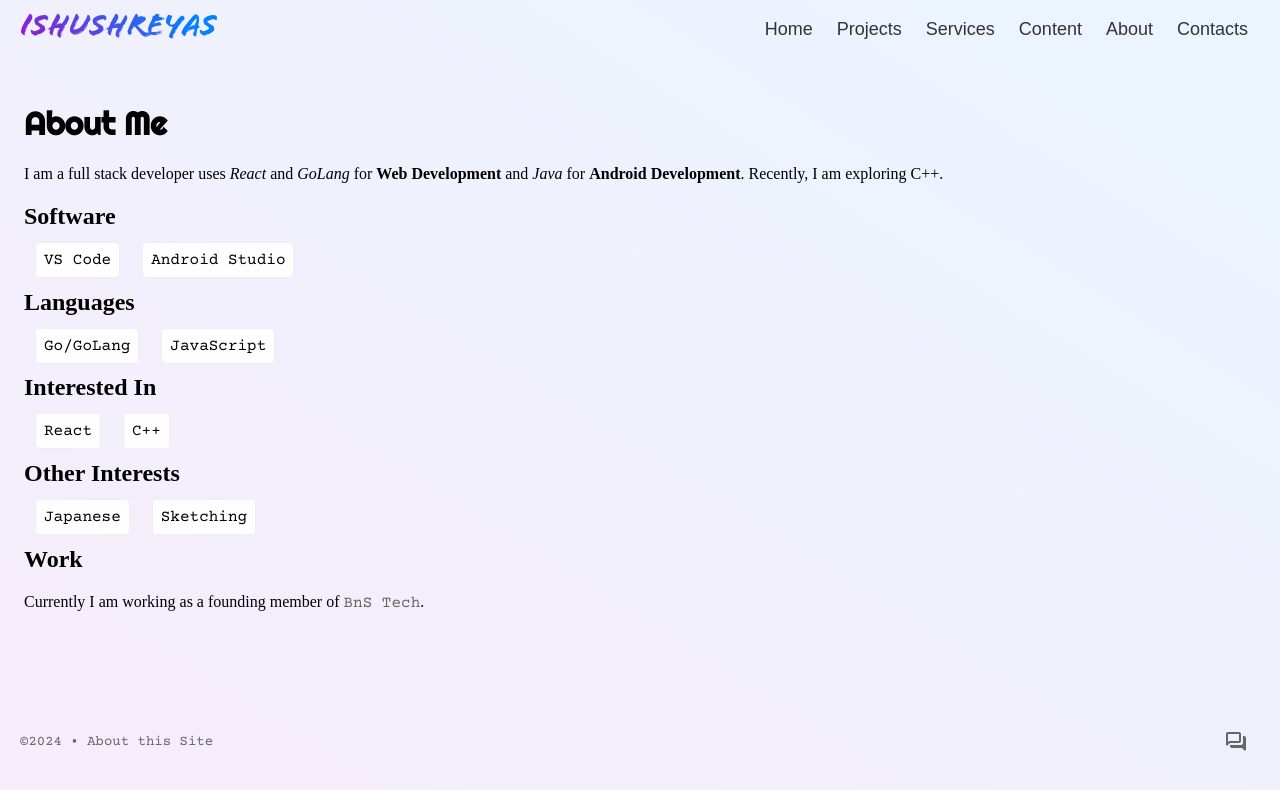
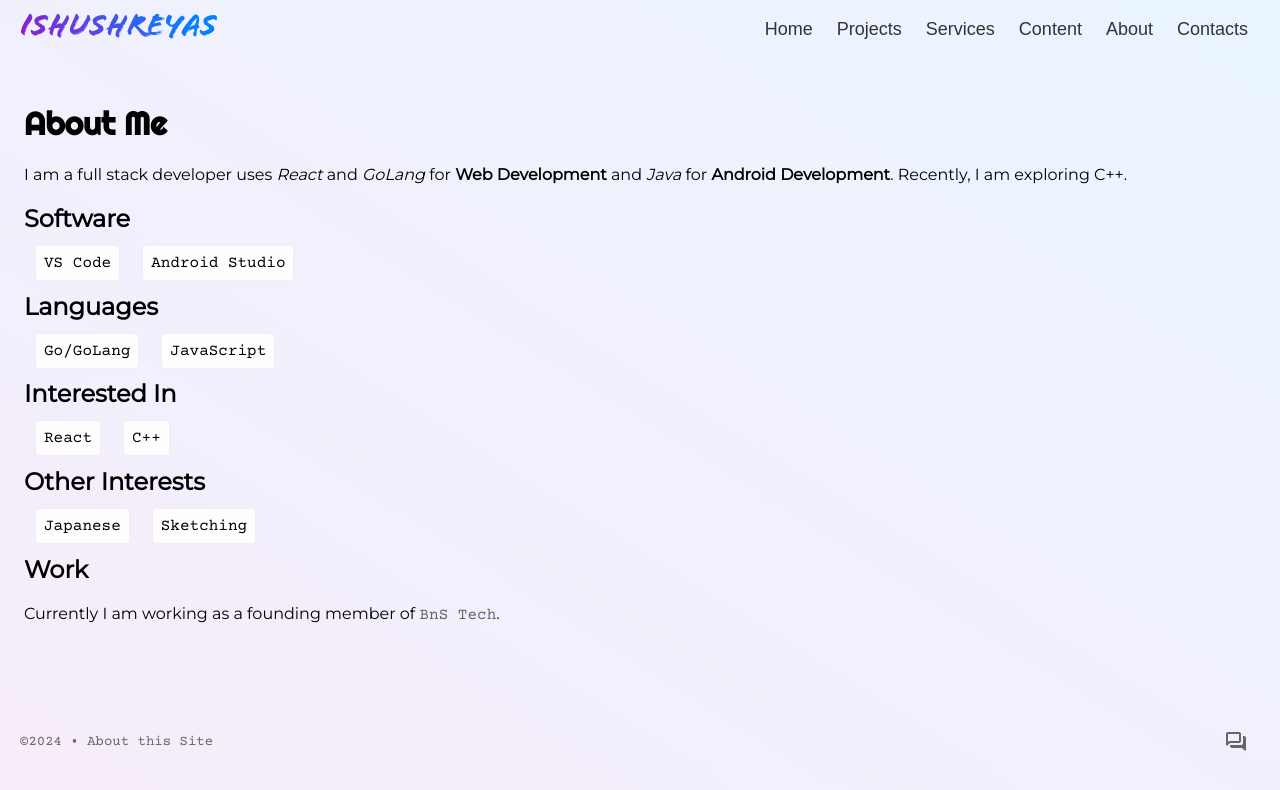
Before and after one commit to ishushreyas/ishushreyas, a React (Vite) app in the folder frontend/: page /about-me in a window 1280 px wide. Shown: the top 790 px of the page. Built offline with nearby package versions, Linux system fonts and the light colour scheme.

Commit message:
Update about.jsx

```diff
--- a/frontend/src/routes/about.jsx
+++ b/frontend/src/routes/about.jsx
@@ -4,29 +4,29 @@ const AboutMe = () => {
   return (
     <div className="m-1 p-1">
       <h1 className="righteous">About Me</h1>
-      <p className="poppins">I am a full stack developer uses <i>React</i> and <i>GoLang</i> for <b>Web Development</b> and <i>Java</i> for <b>Android Development</b>. Recently, I am exploring C++.</p>
-      <h2 className="t-6 poppins">Software</h2>
+      <p className="p">I am a full stack developer uses <i>React</i> and <i>GoLang</i> for <b>Web Development</b> and <i>Java</i> for <b>Android Development</b>. Recently, I am exploring C++.</p>
+      <h2 className="t-6 p">Software</h2>
       <div className="m-3">
         <span className="bs-3 br-4 bg-1 m-1 p-2 courier-prime">VS Code</span>
         <span className="bs-3 br-4 bg-1 m-1 p-2 courier-prime">Android Studio</span>
       </div>
-      <h2 className="t-6 poppins">Languages</h2>
+      <h2 className="t-6 p">Languages</h2>
       <div className="m-3">
         <span className="bs-3 br-4 bg-1 m-1 p-2 courier-prime">Go/GoLang</span>
         <span className="bs-3 br-4 bg-1 m-1 p-2 courier-prime">JavaScript</span>
       </div>
-      <h2 className="t-6 poppins">Interested In</h2>
+      <h2 className="t-6 p">Interested In</h2>
       <div className="m-3">
         <span className="bs-3 br-4 bg-1 m-1 p-2 courier-prime">React</span>
         <span className="bs-3 br-4 bg-1 m-1 p-2 courier-prime">C++</span>
       </div>
-      <h2 className="t-6 poppins">Other Interests</h2>
+      <h2 className="t-6 p">Other Interests</h2>
       <div className="m-3">
         <span className="bs-3 br-4 bg-1 m-1 p-2 courier-prime">Japanese</span>
         <span className="bs-3 br-4 bg-1 m-1 p-2 courier-prime">Sketching</span>
       </div>
-      <h2 className="t-6 poppins">Work</h2>
-      <p className="poppins">Currently I am working as a founding member of <Link className="td-0 c-1 courier-prime" to="https://bnstech.online/">BnS Tech</Link>.</p>
+      <h2 className="t-6 p">Work</h2>
+      <p className="p">Currently I am working as a founding member of <Link className="td-0 c-1 courier-prime" to="https://bnstech.online/">BnS Tech</Link>.</p>
     </div>
   );
 };
```
